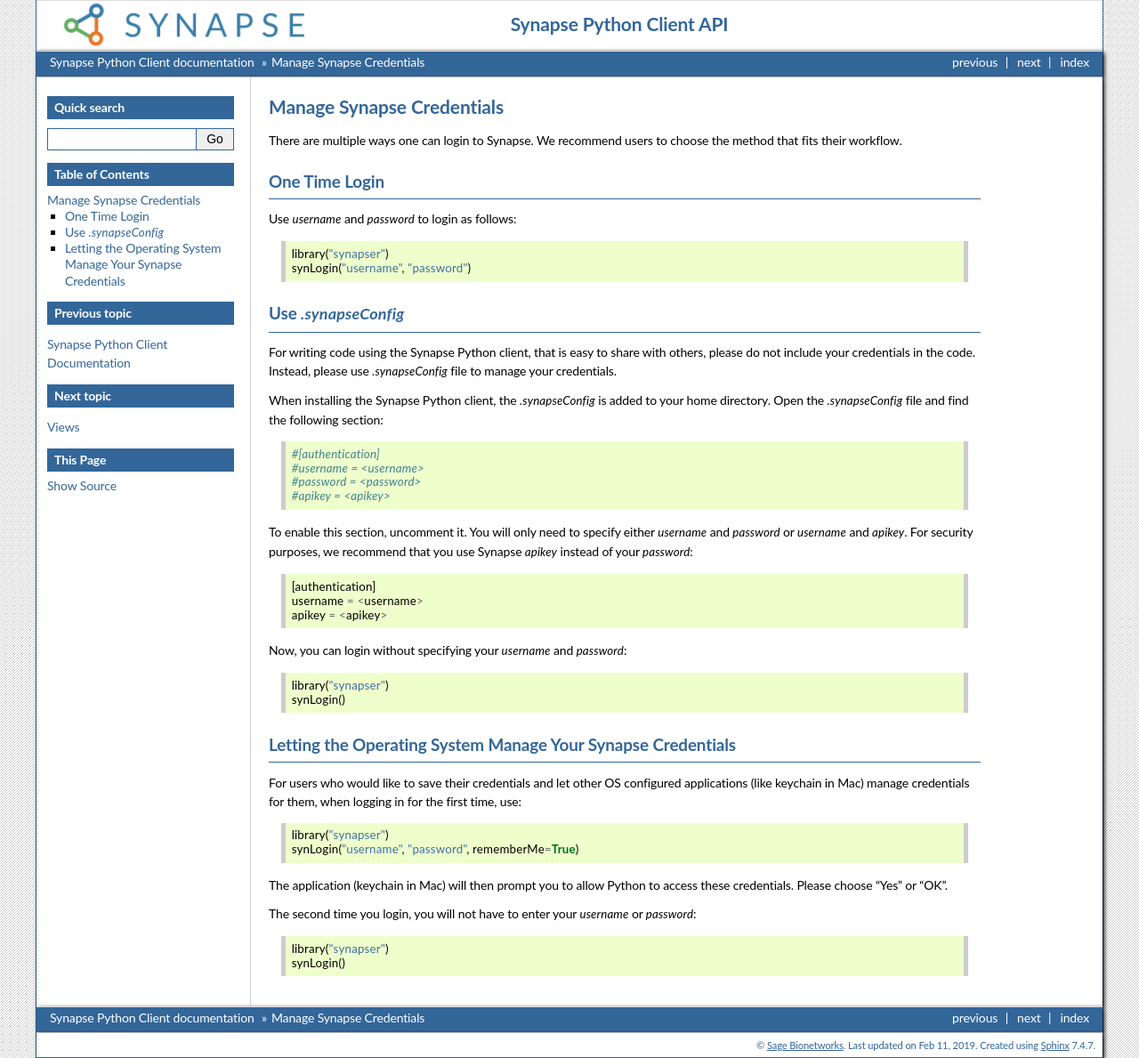
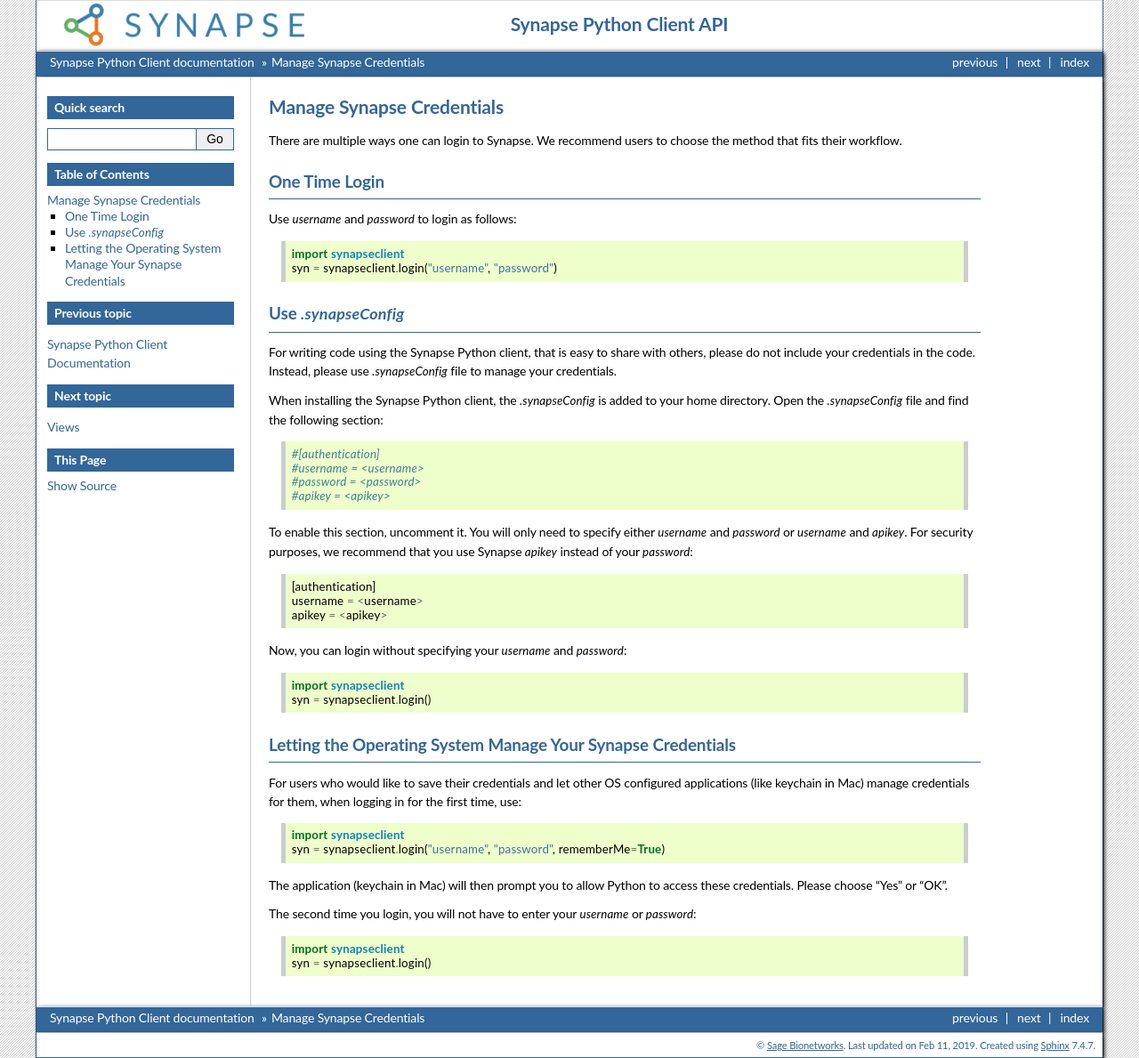
Before and after one commit to Sage-Bionetworks/synapsePythonClient, a Sphinx documentation site: the page built from docs/Credentials.rst, in a window 1280 px wide. Shown: the whole page at 89% size. Built offline with Sphinx 7.4.7, drawn with Linux system fonts in a browser that asks for light colours; the version number could not be read and is left out.

Commit message:
use Python syntax

```diff
--- a/docs/Credentials.rst
+++ b/docs/Credentials.rst
@@ -8,8 +8,8 @@
 ==============
 Use `username` and `password` to login as follows::
 
-    library("synapser")
-    synLogin("username", "password")
+    import synapseclient
+    syn = synapseclient.login("username", "password")
 
 
 Use `.synapseConfig`
@@ -31,8 +31,8 @@
 
 Now, you can login without specifying your `username` and `password`::
 
-    library("synapser")
-    synLogin()
+    import synapseclient
+    syn = synapseclient.login()
 
 
 Letting the Operating System Manage Your Synapse Credentials
@@ -40,12 +40,12 @@
 
 For users who would like to save their credentials and let other OS configured applications (like keychain in Mac) manage credentials for them, when logging in for the first time, use::
 
-    library("synapser")
-    synLogin("username", "password", rememberMe=True)
+    import synapseclient
+    syn = synapseclient.login("username", "password", rememberMe=True)
 
 The application (keychain in Mac) will then prompt you to allow Python to access these credentials. Please choose “Yes” or “OK”.
 
 The second time you login, you will not have to enter your `username` or `password`::
 
-    library("synapser")
-    synLogin()
+    import synapseclient
+    syn = synapseclient.login()
```
